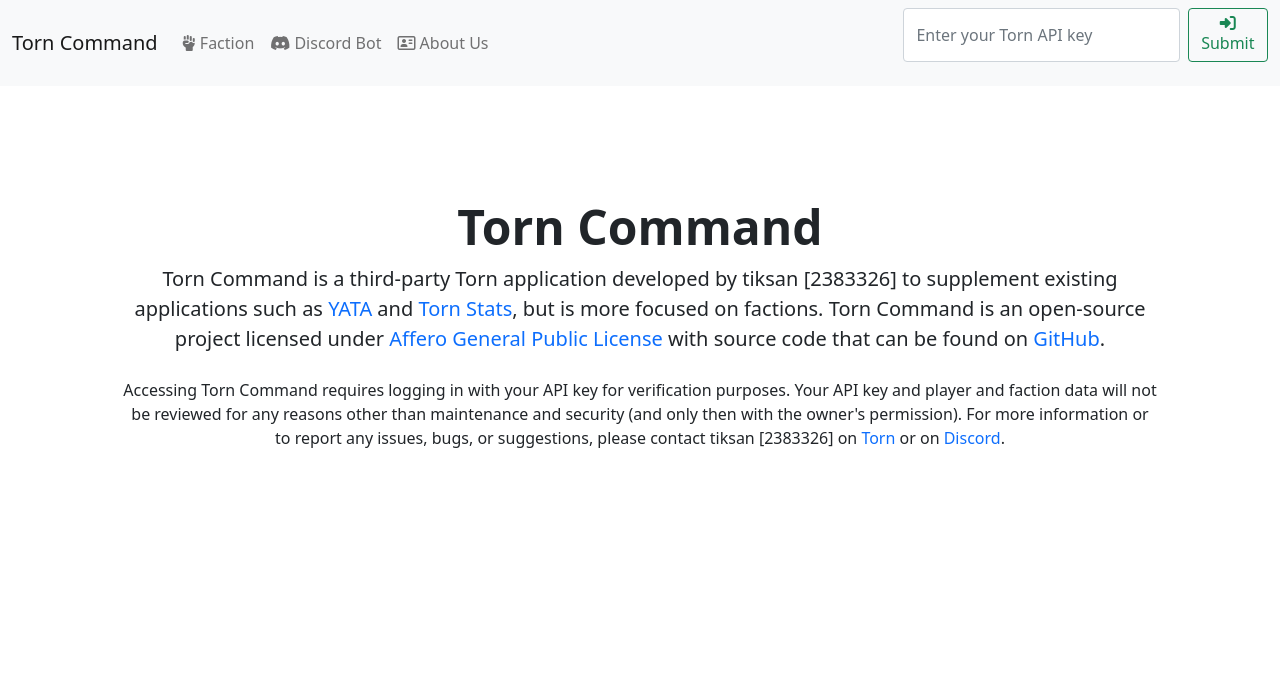
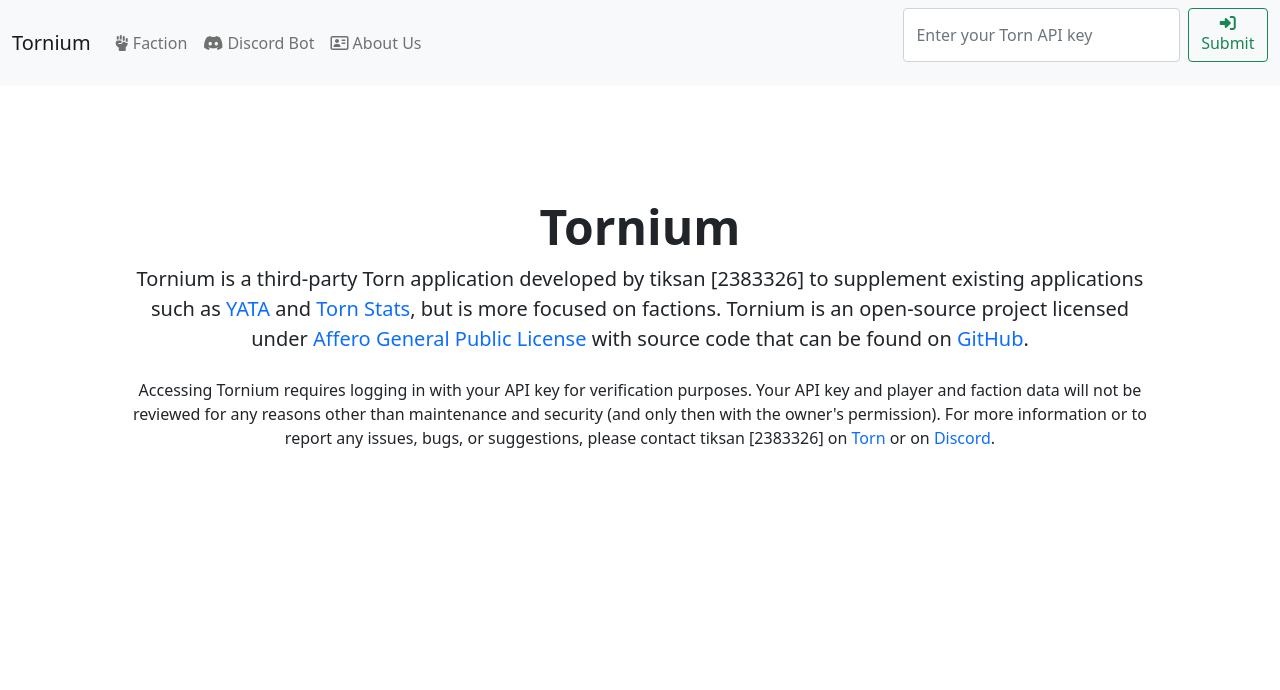
Before and after one commit to dssecret/tornium, a Flask app: page / in a window 1280 px wide. Shown: the top 690 px of the page. Run offline with Flask 2, Linux system fonts and the light colour scheme; parts of the project's set-up code (start-up, migrations or seed data) failed here and were passed over; some libraries are stand-ins or nearby versions.

Commit message:
Project rename

```diff
--- a/bot.py
+++ b/bot.py
@@ -74,8 +74,8 @@
     embed.title = "Bot Help"
     embed.description = "Take a look at the [documentation](https://torn.deek.sh/bot/documentation) if you need any " \
                         "help."
-    embed.add_field(name="General Information", value="[Torn Command](https://torn.deek.sh/) | "
-                                                      "[Torn Command Bot](https://torn.deek.sh/bot)")
+    embed.add_field(name="General Information", value="[Tornium](https://torn.deek.sh/) | "
+                                                      "[Tornium Bot](https://torn.deek.sh/bot)")
     embed.add_field(name="Support Server", value="[tiksan](https://discordapp.com/users/695828257949352028)")
     await ctx.send(embed=embed)
 
--- a/templates/bot/index.html
+++ b/templates/bot/index.html
@@ -11,11 +11,11 @@
     <div class="card">
       <div class="card-header">
         <i class="fas fa-robot"></i>
-        Torn Command Bot
+        Tornium Bot
       </div>
       <div class="card-body">
         <p class="card-text">
-          The Torn Command bot is a Discord Bot made with <a href="">Discord.py</a> for Torn City.
+          The Tornium bot is a Discord Bot made with <a href="">Discord.py</a> for Torn City.
         </p>
 
         <p class="card-text">
@@ -62,7 +62,7 @@
       </div>
       <div class="card-body">
         <p class="card-text">
-          The Torn Command bot is open sourced under the <a href="https://www.gnu.org/licenses">AGPLv3</a> license. If
+          The Tornium bot is open sourced under the <a href="https://www.gnu.org/licenses">AGPLv3</a> license. If
           you decide to fork the bot, you are required to keep the bot under this license. The original source code is
           developed by <a href="https://www.torn.com/profiles.php?XID=2383326">tiksan [2383326]</a> and is available on
           <a href="https://github.com/dssecret/torn-bot">GitHub</a>.
--- a/templates/index.html
+++ b/templates/index.html
@@ -5,17 +5,17 @@
 <div class="container h-100">
     <div class="cover-container d-flex w-100 h-100 p-3 mx-auto justify-content-center">
         <main class="px-4 py-5 my-5 text-center">
-            <h1 class="display-5 fw-bold">Torn Command</h1>
+            <h1 class="display-5 fw-bold">Tornium</h1>
             <p class="lead mb-4">
-                Torn Command is a third-party Torn application developed by tiksan [2383326] to supplement existing
+                Tornium is a third-party Torn application developed by tiksan [2383326] to supplement existing
                 applications such as <a href="https://yata.yt">YATA</a> and <a href="https://tonstats.com/">Torn Stats</a>,
-                but is more focused on factions. Torn Command is an open-source project licensed under
+                but is more focused on factions. Tornium is an open-source project licensed under
                 <a href="https://www.gnu.org/licenses">Affero General Public License</a> with source code that can be
                 found on <a href="https://github.com/dssecret/tornium">GitHub</a>.
             </p>
 
             <p class="mb-3">
-                Accessing Torn Command requires logging in with your API key for verification purposes. Your API key
+                Accessing Tornium requires logging in with your API key for verification purposes. Your API key
                 and player and faction data will not be reviewed for any reasons other than maintenance and security
                 (and only then with the owner's permission). For more information or to report any issues, bugs, or
                 suggestions, please contact tiksan [2383326] on
--- a/templates/navbar.html
+++ b/templates/navbar.html
@@ -1,6 +1,6 @@
 <nav class="navbar navbar-scroll navbar-expand-lg navbar-light bg-light">
   <div class="container-fluid">
-    <a class="navbar-brand" href="/">Torn Command</a>
+    <a class="navbar-brand" href="/">Tornium</a>
     <button class="navbar-toggler" type="button" data-bs-toggle="collapse" data-bs-target="#nav" aria-controls="navbarSupportedContent" aria-expanded="false" aria-label="Toggle navigation">
       <span id="collapse-section-name>">Sections</span>
       <span class="navbar-toggler-icon"></span>
```
Also changed, not shown: README.md.
